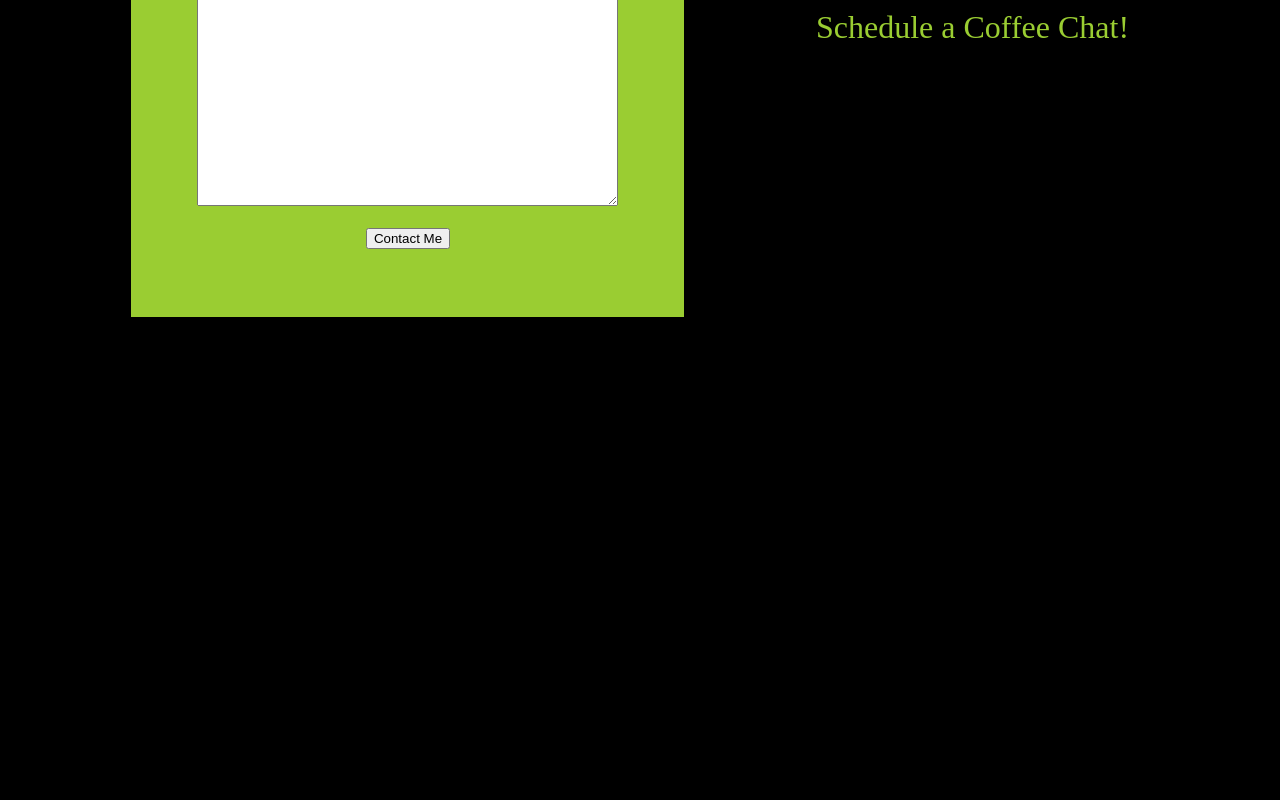
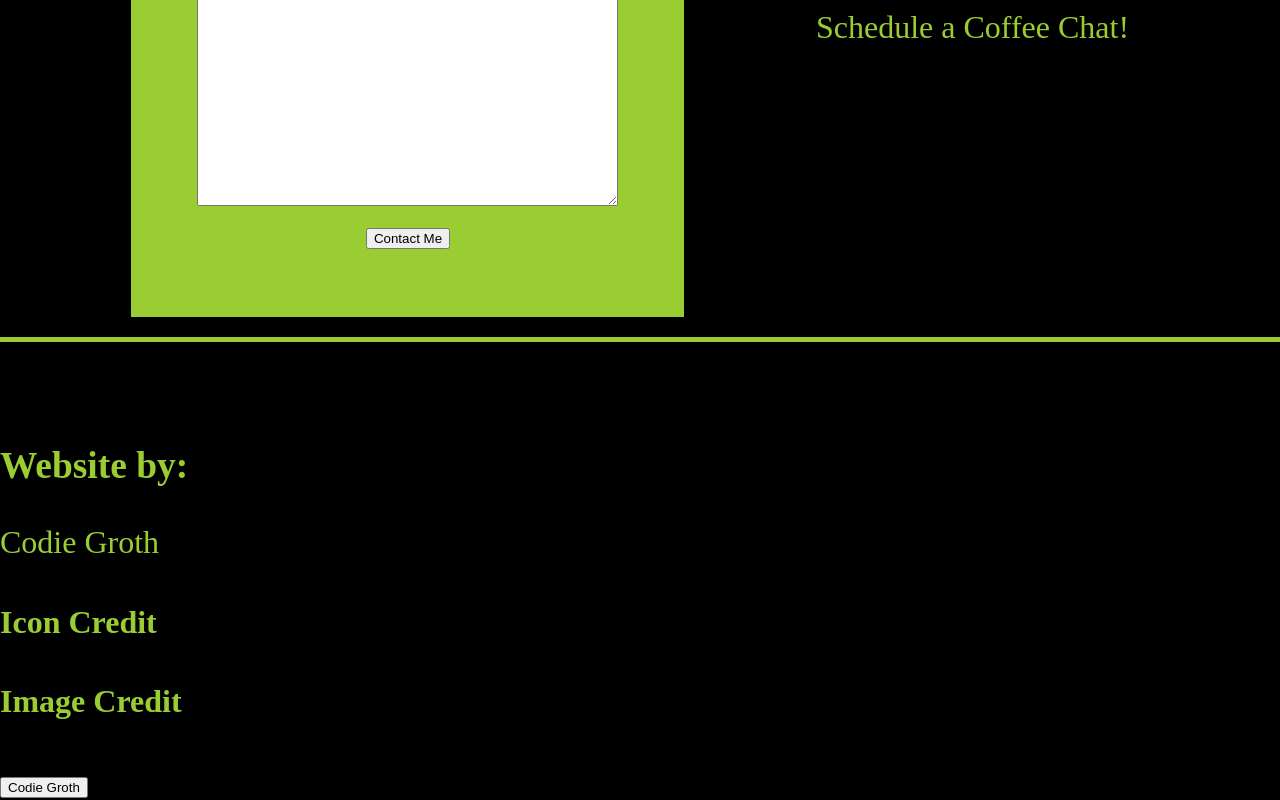
Before and after one commit to codiemaureen/codieCodes, a Next.js app: page / in a window 1280 px wide. Shown: the part 2095-2895 px from the top of the page. Before the commit the page ends 2412 px from the top, so only its background shows below. Built offline with nearby package versions, Linux system fonts and the light colour scheme.

Commit message:
Adding footer

```diff
--- /dev/null
+++ b/src/app/component/Footer.jsx
@@ -0,0 +1,20 @@
+import styles from './Footer.module.css';
+
+const Footer = () => {
+  return (
+    <div className={styles.footer}>
+      <h3>Website by:</h3><span>Codie Groth</span>
+      <section className={styles.credContainer}>
+       <div className={styles.iconCredContainer}>
+        <h4 className={styles.iconCredit}>Icon Credit </h4>
+       </div>
+       <div className={styles.imageCredContainer}>
+        <h4 className={styles.imageCredit}>Image Credit</h4>
+       </div>
+      </section>
+      <button className="returnHome">Codie Groth</button>
+    </div>
+  )
+}
+
+export default Footer
--- /dev/null
+++ b/src/app/component/Footer.module.css
@@ -0,0 +1,7 @@
+.footer{
+ margin-top: 20px;
+ padding-top: 2em;
+ border-top: 5px solid yellowgreen;
+ font-size: 2em;
+ color: yellowgreen;
+}
--- a/src/app/page.jsx
+++ b/src/app/page.jsx
@@ -2,6 +2,7 @@ import Header from "./component/Header";
 import AboutMe from "./component/AboutMe";
 import Projects from "./component/Projects";
 import ContactMe from "./component/ContactMe";
+import Footer from "./component/Footer";
 
 export default function Home() {
   return (
@@ -10,6 +11,7 @@ export default function Home() {
     <AboutMe />
     <Projects />
     <ContactMe />
+    <Footer/>
     </>
 
   );
```
